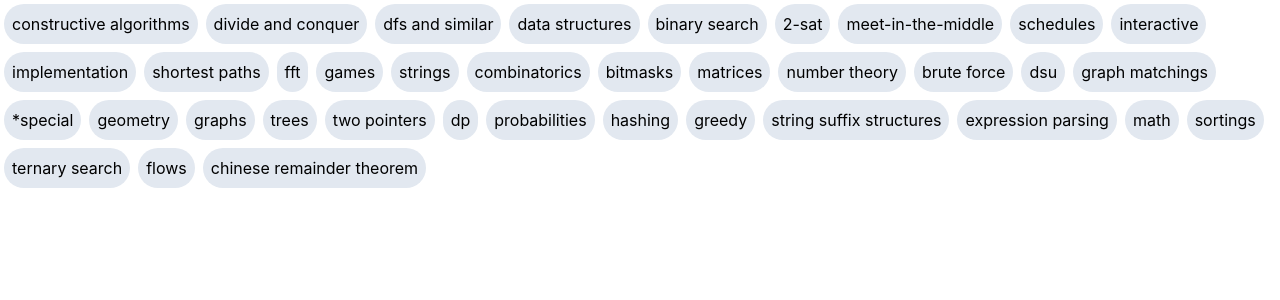
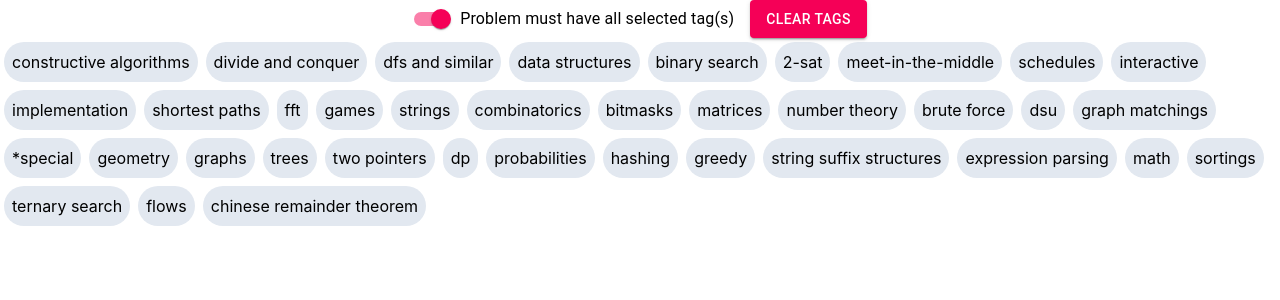
Before and after one commit to alvinpiter/codeforces-plus-plus, a React (Create React App) app: page / in a window 1280 px wide. Shown: the top 300 px of the page. Built offline with nearby package versions, Linux system fonts and the light colour scheme.

Commit message:
Add tags switch

```diff
--- a/src/components/ProblemsFilter.js
+++ b/src/components/ProblemsFilter.js
@@ -1,4 +1,7 @@
 import React, { useState } from 'react'
+import FormControlLabel from '@material-ui/core/FormControlLabel'
+import Switch from '@material-ui/core/Switch'
+import Button from '@material-ui/core/Button'
 
 const tags = [
   "constructive algorithms",
@@ -52,13 +55,22 @@ function getInitialTagsState() {
 }
 
 export default function ProblemsFilter() {
+  let [tagsMode, setTagsMode] = useState("AND")
   let [tagsState, setTagsState] = useState(getInitialTagsState())
+
+  const onTagModeToggle = () => {
+    setTagsMode(tagsMode === "OR" ? "AND" : "OR")
+  }
 
   const onTagToggle = (tag) => {
     setTagsState({
       ...tagsState,
       [tag]: !tagsState[tag]
     })
+  }
+
+  const onTagClear = () => {
+    setTagsState(getInitialTagsState())
   }
 
   const tagsComponent = tags.map(tag =>
@@ -70,6 +82,17 @@ export default function ProblemsFilter() {
 
   return (
     <div>
+      <div class="flex justify-center">
+        <FormControlLabel
+          control={<Switch checked={tagsMode === "AND"} onChange={onTagModeToggle} />}
+          label={
+            tagsMode === "OR" ?
+            "Problem must have at least 1 selected tag(s)" :
+            "Problem must have all selected tag(s)"
+          }
+        />
+        <Button variant="contained" color="secondary" onClick={onTagClear}> Clear tags </Button>
+      </div>
       <div class="flex flex-wrap">
         {tagsComponent}
       </div>
```
